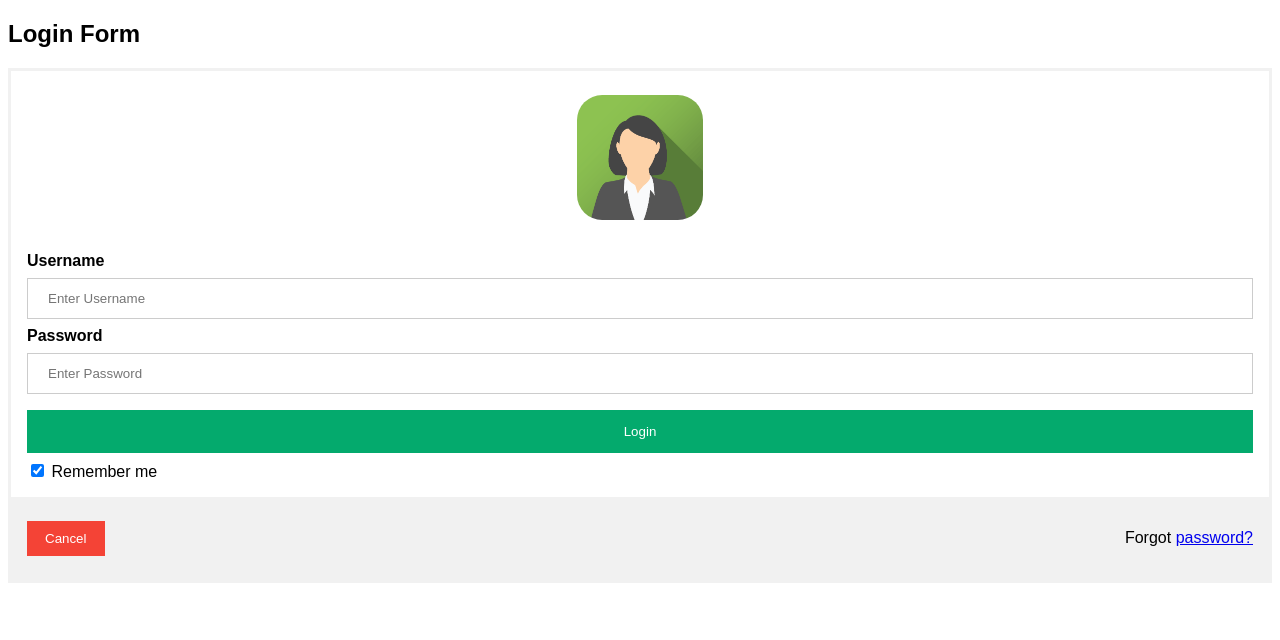
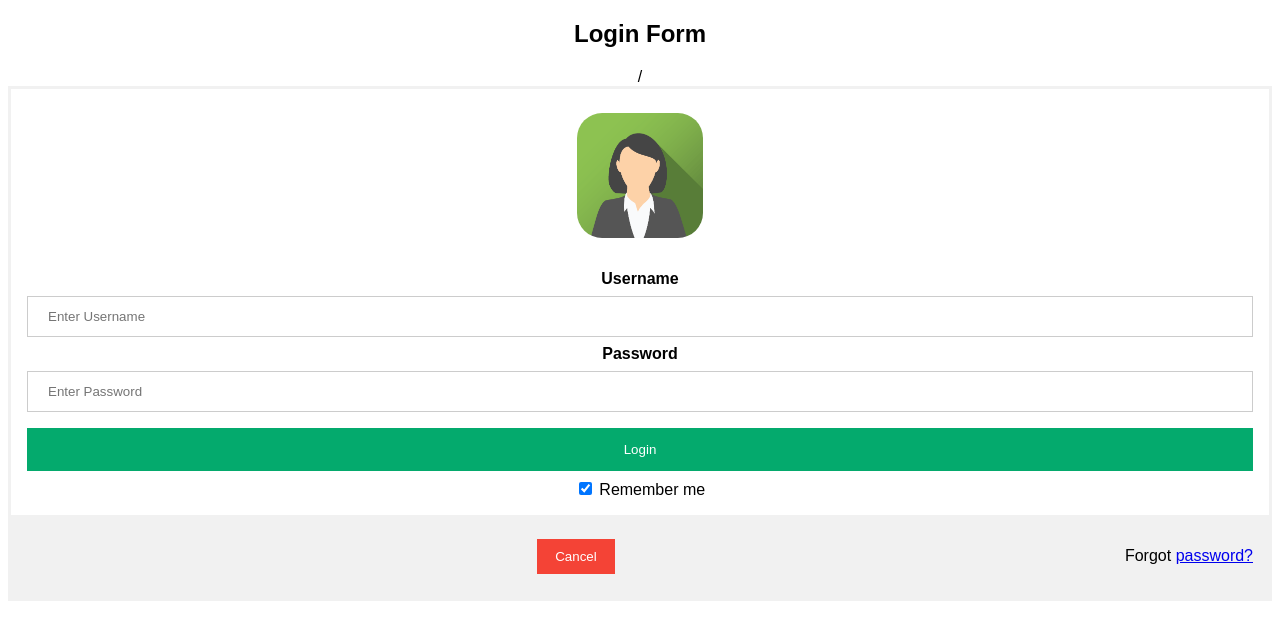
Before and after one commit to ramani53/loginapp, a plain HTML site: page index.html in a window 1280 px wide. Drawn offline with Linux system fonts and the light colour scheme.

Commit message:
update login header

```diff
--- a/index.html
+++ b/index.html
@@ -68,7 +68,7 @@ span.psw {
 </head>
 <body>
 
-<h2>Login Form</h2>
+	<center><h2>Login Form</h2>/<center>
 
 <form action="/action_page.php" method="post">
   <div class="imgcontainer">
```
